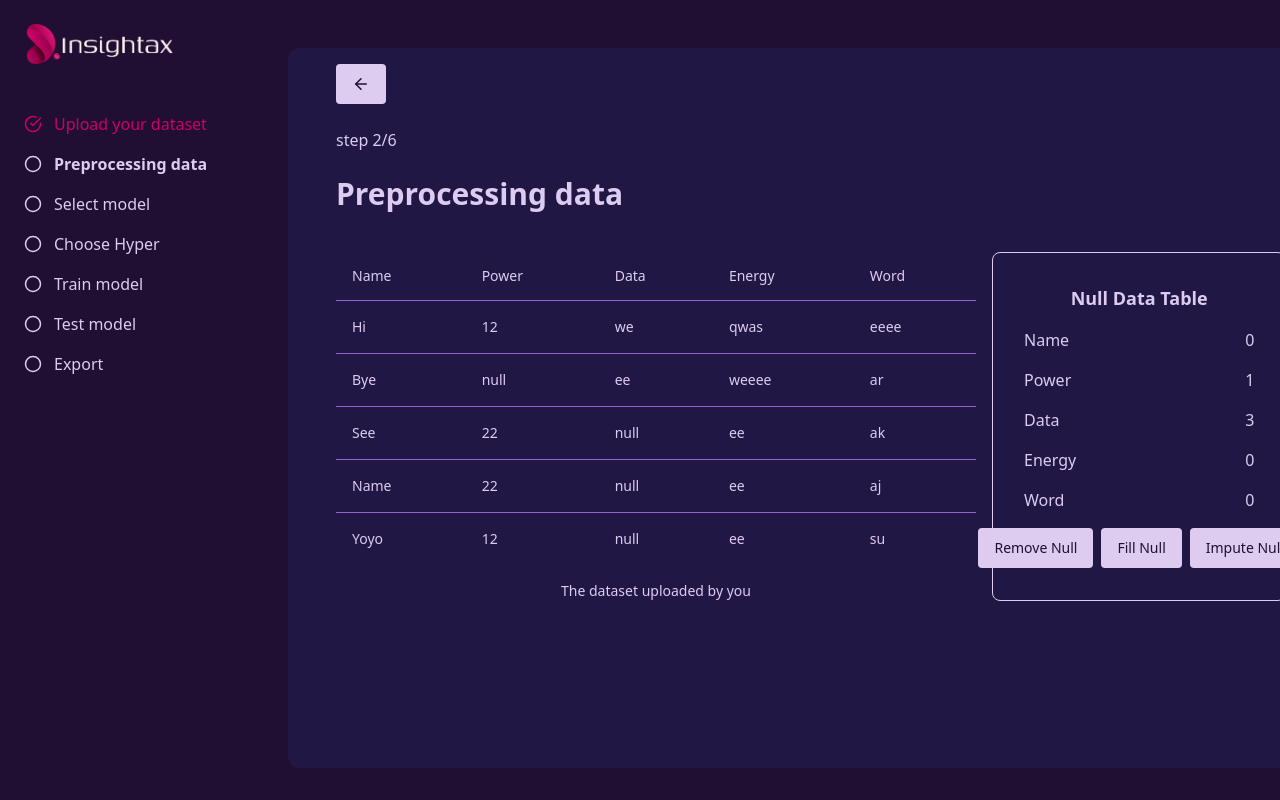
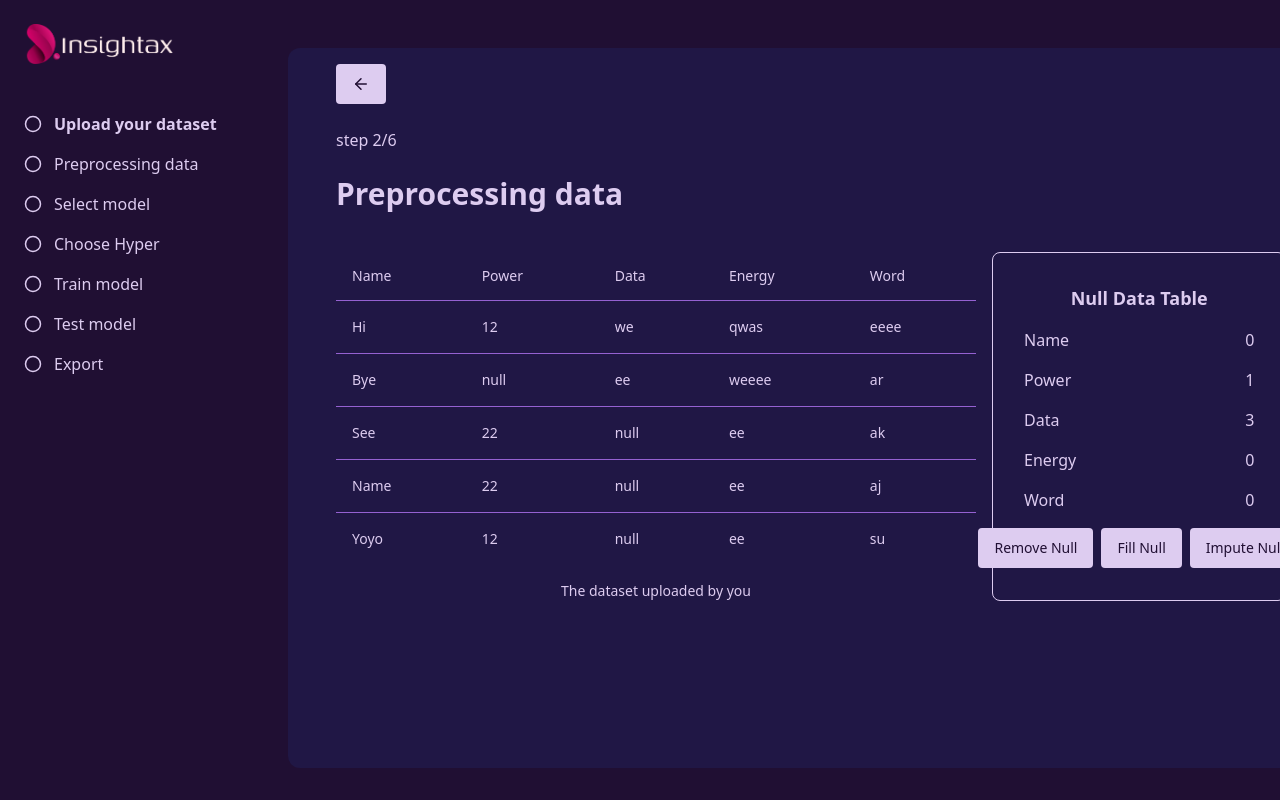
Before and after one commit to DynamyX-tech/InsightaX, a React (Vite) app in the folder frontend/: page /dashboard/temp in a window 1280 px wide. Shown: the top 800 px of the page. Built offline with nearby package versions, Linux system fonts and the light colour scheme.

Commit message:
renaming

```diff
--- a/frontend/src/main.tsx
+++ b/frontend/src/main.tsx
@@ -12,7 +12,7 @@ import "./index.css";
 import {Toaster} from "sonner";
 import { Route, Switch,Redirect } from "wouter";
 import UploadData from "./pages/UploadData.tsx";
-import Temp from "./pages/temp.tsx";
+import Temp from "./pages/Preprocessing.tsx";
 const queryClient = new QueryClient()
 
 ReactDOM.createRoot(document.getElementById("root")!).render(
--- a/frontend/src/pages/temp.tsx
+++ b/frontend/src/pages/Preprocessing.tsx
@@ -10,7 +10,7 @@ import {
   TableHeader,
   TableRow,
 } from "@/components/ui/table";
-
+import Template from "@/components/Dashboard"
 const is_null = { Name: 0, Power: 1, Data: 3, Energy: 0, Word: 0 };
 const table = {
   Name: { "0": "Hi", "1": "Bye", "2": "See", "3": "Name", "4": "Yoyo" },
@@ -43,51 +43,11 @@ function convertTableData(table: any) {
 
   return tableData;
 }
-const NavComponent = (props: {
-  text: string;
-  checked?: boolean;
-  current?: boolean;
-}) => {
-  if (props.current) {
-    return (
-      <div className="flex gap-3 items-center font-bold">
-        <Circle size={18} />
-        <p>{props.text}</p>
-      </div>
-    );
-  }
-  if (props.checked) {
-    return (
-      <div className="flex gap-3 items-center text-primary ">
-        <CircleCheckBig size={18} />
-        <p>{props.text}</p>
-      </div>
-    );
-  }
-  return (
-    <div className="flex gap-3 items-center">
-      <Circle size={18} />
-      <p>{props.text}</p>
-    </div>
-  );
-};
+
 const Temp = () => {
   const [selected, setSelected] = useState(0);
   return (
-    <div className="flex">
-      <aside className="min-w-72">
-        <img src="/Logo.webp" className="h-10 m-6"></img>
-        <section className="m-6 mt-12 flex flex-col gap-4">
-          <NavComponent text="Upload your dataset" checked />
-          <NavComponent text="Preprocessing data" current />
-          <NavComponent text="Select model" />
-          <NavComponent text="Choose Hyper" />
-          <NavComponent text="Train model" />
-          <NavComponent text="Test model" />
-          <NavComponent text="Export" />
-        </section>
-      </aside>
-      <main className="w-full mt-12 bg-blue-900 bg-opacity-20 mr-10 h-[90vh] rounded-xl">
+    <Template>
         <section className="flex flex-col gap-6 justify-center items-start py-4 px-12 w-full">
           <Button className="bg-foreground rounded">
             <ArrowLeft size={18} />
@@ -166,8 +126,7 @@ const Temp = () => {
             </div>
           </section>
         </section>
-      </main>
-    </div>
+        </Template>
   );
 };
 
```
